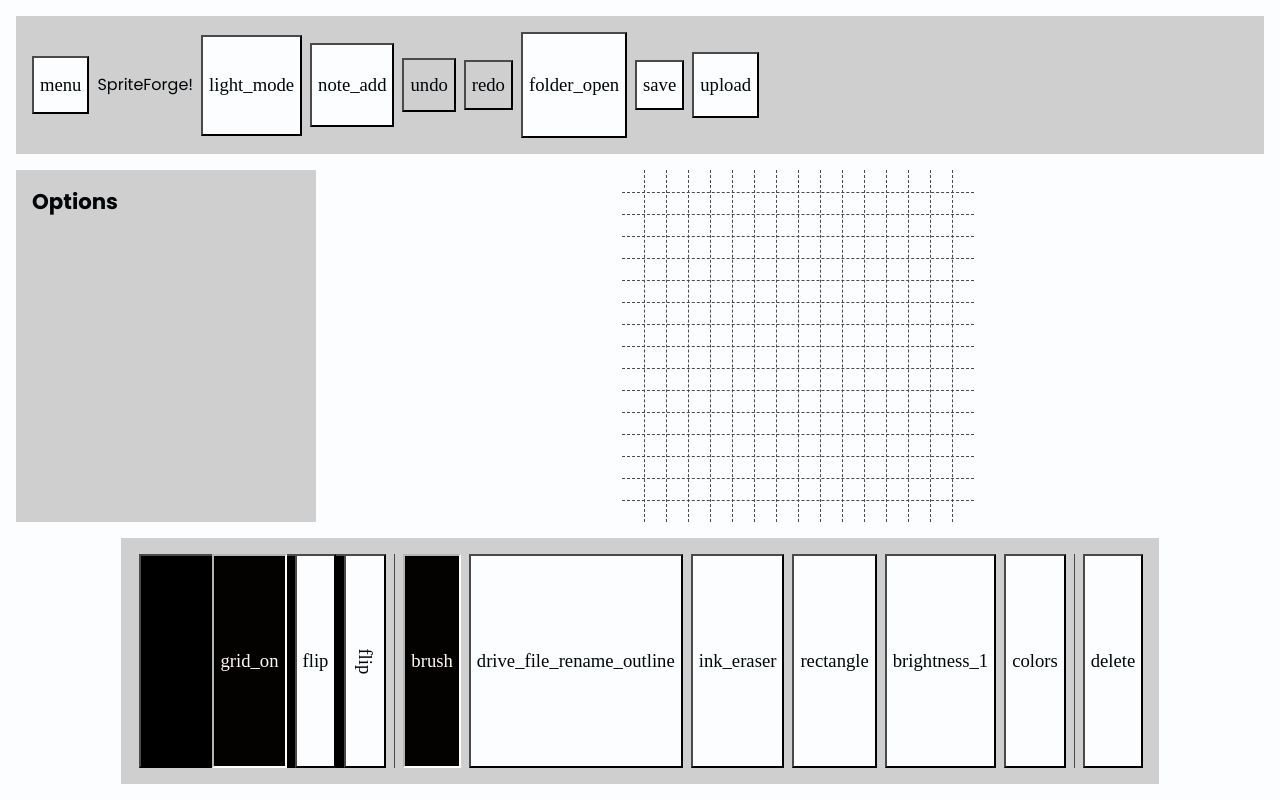
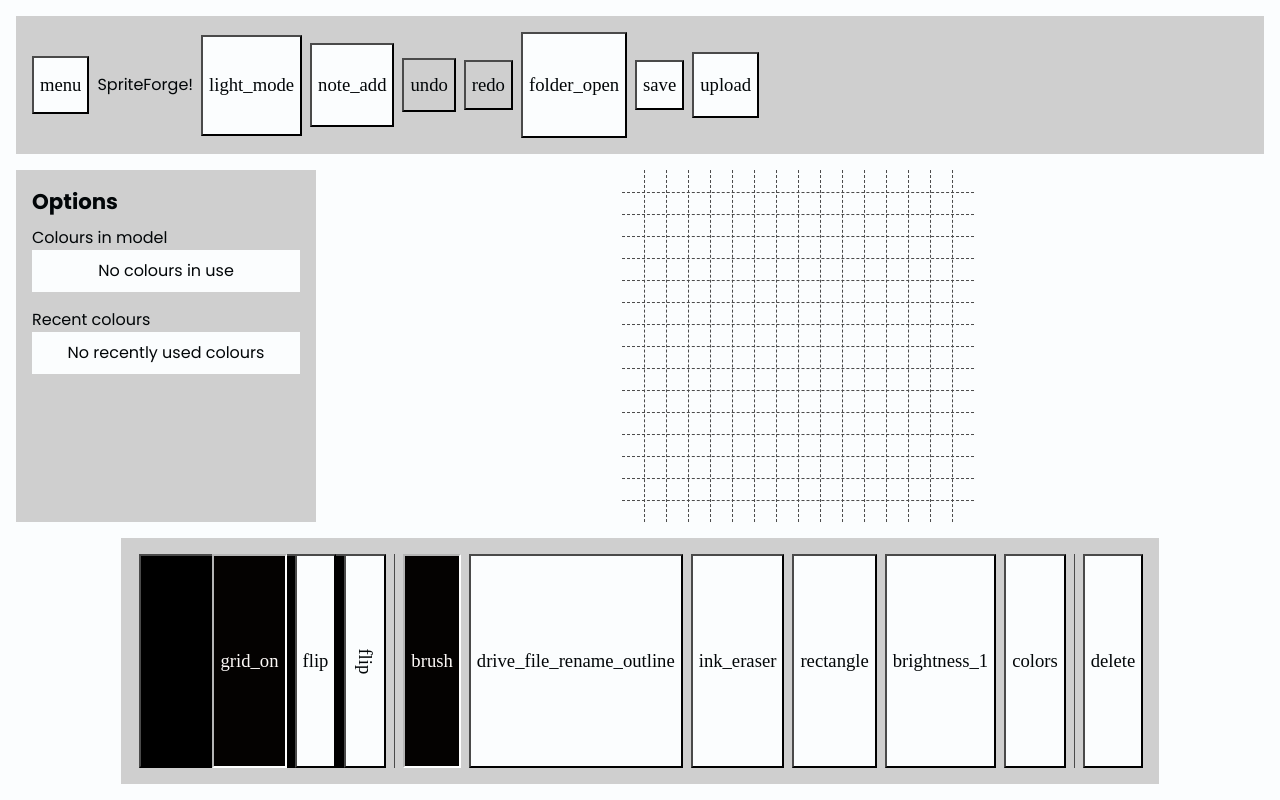
Before and after one commit to Lith1um/SpriteForge, an Angular app: page / in a window 1280 px wide. Built offline with nearby package versions, Linux system fonts and the light colour scheme.

Commit message:
show message when no colours for palette

```diff
--- a/src/app/components/sidebar/sidebar.component.ts
+++ b/src/app/components/sidebar/sidebar.component.ts
@@ -15,7 +15,6 @@ import { CanvasService } from '../../services/canvas.service';
       <div class="bg-light p-3 h-100 overflow-y-auto">
         <h5>Options</h5>
 
-        @if (usedColours().length) {
         <div>Colours in model</div>
         <div class="palette-container overflow-y-auto mb-3">
           <div class="grid used-colours border border-1 ">
@@ -26,12 +25,14 @@ import { CanvasService } from '../../services/canvas.service';
                 [style.backgroundColor]="colour"
                 (click)="clickedColour(colour)">
               </div>
+            } @empty {
+              <div class="text-center p-2" [style.gridColumn]="'1 / span 5'">
+                No colours in use
+              </div>
             }
           </div>
         </div>
-        }
 
-        @if (palettesService.recentlyUsedSignal()?.length) {
         <div>Recent colours</div>
         <div class="palette-container overflow-y-auto mb-3">
           <div class="grid used-colours border border-1">
@@ -42,10 +43,13 @@ import { CanvasService } from '../../services/canvas.service';
                 [style.backgroundColor]="colour"
                 (click)="clickedColour(colour)">
               </div>
+            } @empty {
+              <div class="text-center p-2" [style.gridColumn]="'1 / span 5'">
+                No recently used colours
+              </div>
             }
           </div>
         </div>
-        }
       </div>
     </div>
   `,
```
Lines whose indentation alone changed are shown as unchanged.
